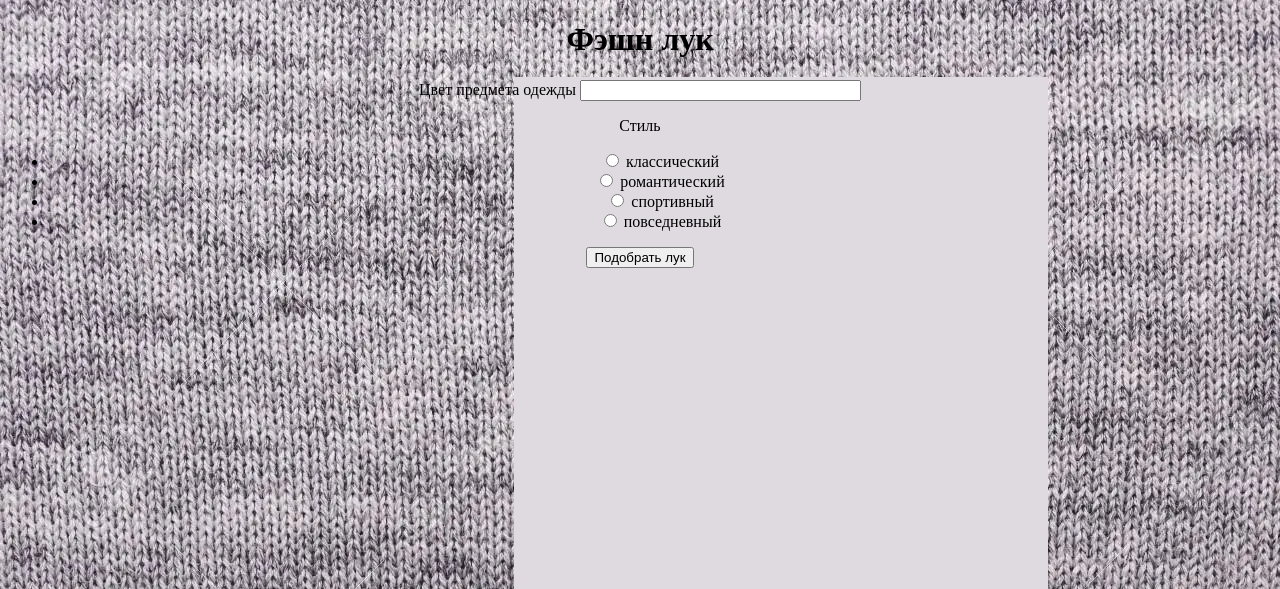
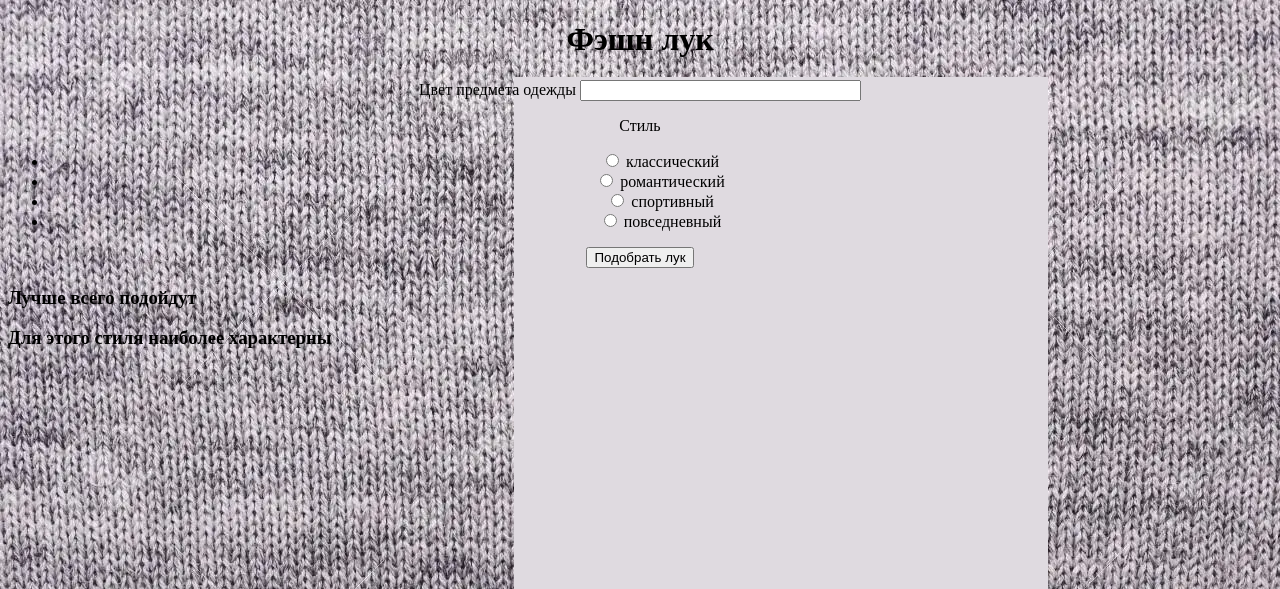
Before and after one commit to sasha110110/FASHION, a Flask app: page / in a window 1280 px wide. Shown: the top 589 px of the page. Run offline with Flask 2, Linux system fonts and the light colour scheme; some libraries are stand-ins or nearby versions.

Commit message:
Update index.html

```diff
--- a/templates/index.html
+++ b/templates/index.html
@@ -62,7 +62,7 @@
 
         </p>
 		 </form>
-
+ <div> <h3> Лучше всего подойдут </h3>
  {% if result_colours %}
    <div align="center">
      {% for colour in result_colours %}
@@ -71,7 +71,7 @@
    {% endif %}
     </div>
 
-
+ <h3> Для этого стиля наиболее характерны </h3>
  {% if result_style %}
    <div align="center">
      {% for item in result_style %}
```
